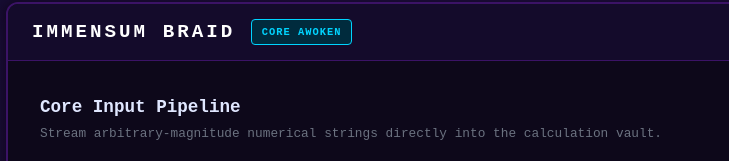
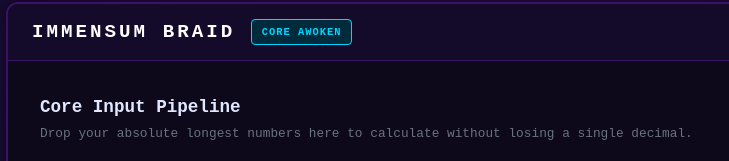
Before and after one commit to velariastarfire/Immensum, a plain HTML site: page calculator.html in a window 1280 px wide. Shown: the part 115-276 px from the top of the page, 159-888 px from the left. Drawn offline with Linux system fonts and the light colour scheme.

Commit message:
Update calculator.html

```diff
--- a/calculator.html
+++ b/calculator.html
@@ -1,1003 +1,506 @@
 <!DOCTYPE html>
-
 <html lang="en">
-
 <head>
-
     <meta charset="UTF-8">
-
     <meta name="viewport" content="width=device-width, initial-scale=1.0">
-
     <title>Immensum Matrix Console</title>
 
-
-
     <meta property="og:site_name" content="Immensum Engine">
-
     <meta property="og:title" content="Immensum Matrix Console">
-
     <meta name="application-name" content="Immensum Engine">
 
-
-
     <link rel="stylesheet" href="Assets/style.css">
-
-
 
     <style>
 
         /* 🌌 IMMENSUM MATRIX TERMINAL STYLES */
-
         body {
-
             background-color: #05030a;
-
             color: #d1d5db;
-
             font-family: 'Segoe UI', system-ui, sans-serif;
-
             margin: 0;
-
             padding: 0;
-
             min-height: 100vh;
-
         }
 
-
-
         .matrix-window {
-
             max-width: 950px;
-
             margin: 2rem auto;
-
             background: #0d081a;
-
             border: 2px solid #3b1366;
-
             border-radius: 12px;
-
             box-shadow: 0 0 40px rgba(59, 19, 102, 0.4), 0 0 15px rgba(0, 0, 0, 0.9);
-
             overflow: hidden;
-
         }
 
-
-
         .matrix-titlebar {
-
             background: #140b2b;
-
             padding: 0.8rem 1.5rem;
-
             display: flex;
-
             justify-content: space-between;
-
             align-items: center;
-
             border-bottom: 1px solid #3b1366;
-
         }
 
-
-
         .matrix-brand {
-
             display: flex;
-
             align-items: center;
-
             gap: 1rem;
-
         }
 
-
-
         .matrix-title {
-
             font-family: monospace;
-
             font-size: 1.2rem;
-
             font-weight: 900;
-
             letter-spacing: 3px;
-
             color: #ffffff;
-
             text-transform: uppercase;
-
         }
 
-
-
         .status-badge {
-
             background: #002b3d;
-
             border: 1px solid #00d4ff;
-
             color: #00d4ff;
-
             font-size: 0.65rem;
-
             font-family: monospace;
-
             padding: 0.2rem 0.6rem;
-
             border-radius: 4px;
-
             letter-spacing: 1px;
-
             font-weight: bold;
-
         }
 
-
-
         .matrix-body {
-
             padding: 2rem;
-
         }
 
-
-
         .section-header {
-
             font-family: monospace;
-
             color: #e0e7ff;
-
             font-size: 1.1rem;
-
             font-weight: bold;
-
             margin-bottom: 0.2rem;
-
         }
 
-
-
         .section-sub {
-
             font-family: monospace;
-
             color: #6b7280;
-
             font-size: 0.8rem;
-
             margin-bottom: 1.2rem;
-
         }
 
-
-
         /* 📥 INPUT PIPELINE GRID */
-
         .pipeline-grid {
-
             display: grid;
-
             grid-template-columns: 1fr 1fr;
-
             gap: 1.5rem;
-
             margin-bottom: 1.5rem;
-
         }
 
-
-
         .input-block label {
-
             display: block;
-
             font-family: monospace;
-
             font-size: 0.75rem;
-
             color: #6b7280;
-
             margin-bottom: 0.4rem;
-
         }
 
-
-
         .matrix-textarea {
-
             width: 100%;
-
             height: 70px;
-
             background: #05030a;
-
             border: 1px solid #281242;
-
             border-radius: 6px;
-
             color: #00d4ff;
-
             font-family: 'Courier New', monospace;
-
             font-size: 0.95rem;
-
             padding: 0.6rem;
-
             box-sizing: border-box;
-
             resize: none;
-
         }
 
-
-
         .matrix-textarea:focus {
-
             outline: none;
-
             border-color: #00d4ff;
-
             box-shadow: 0 0 10px rgba(0, 212, 255, 0.2);
-
         }
 
-
-
         /* 🟣 FUNCTION ACTION ROW */
-
         .action-row {
-
             display: grid;
-
             grid-template-columns: repeat(4, 1fr);
-
             gap: 1rem;
-
             margin-bottom: 2rem;
-
         }
 
-
-
         .matrix-btn {
-
             background: #3b1366;
-
             border: 1px solid #5a1e96;
-
             color: #ffffff;
-
             font-family: monospace;
-
             font-weight: bold;
-
             font-size: 0.85rem;
-
             padding: 0.8rem;
-
             border-radius: 6px;
-
             cursor: pointer;
-
             transition: all 0.2s ease;
-
         }
 
-
-
         .matrix-btn:hover {
-
             background: #5a1e96;
-
             border-color: #00d4ff;
-
             box-shadow: 0 0 12px rgba(0, 212, 255, 0.3);
-
             transform: translateY(-1px);
-
         }
 
-
-
         .matrix-btn:active {
-
             transform: translateY(0);
-
         }
 
-
-
         /* 📜 CORE LOG SYSTEM (TERMINAL FEED) */
-
         .log-header-bar {
-
             display: flex;
-
             justify-content: space-between;
-
             align-items: center;
-
             border-bottom: 1px solid #281242;
-
             padding-bottom: 0.4rem;
-
             margin-bottom: 1rem;
-
         }
 
-
-
         .clear-log-btn {
-
             background: transparent;
-
             border: none;
-
             color: #6b7280;
-
             font-family: monospace;
-
             font-size: 0.75rem;
-
             cursor: pointer;
-
             letter-spacing: 1px;
-
         }
 
-
-
         .clear-log-btn:hover {
-
             color: #ef4444;
-
         }
 
-
-
         .terminal-feed {
-
             background: #030206;
-
             border: 1px solid #1a0c2e;
-
             border-radius: 6px;
-
             height: 380px;
-
             overflow-y: auto;
-
             padding: 1rem;
-
             font-family: 'Courier New', monospace;
-
             font-size: 0.88rem;
-
             display: flex;
-
             flex-direction: column;
-
             gap: 1rem;
-
         }
 
-
-
         /* 🪟 TERMINAL FEED COLOR HIERARCHY */
-
         .log-entry.latest {
-
             opacity: 1;
-
         }
 
-
-
         .log-entry.latest .op-prefix,
-
         .log-entry.latest .op-math {
-
             color: #00cafc; /* Bright Cyan for active math equation */
-
         }
 
-
-
         .log-entry.latest .result-text {
-
             color: #ffffff; /* Bright Electric Blue for active answer string */
-
             font-size: 0.95rem;
-
             font-weight: bold;
-
         }
 
-
-
         /* 2. Older History Entries (Muted automatically as new math arrives) */
-
         .log-entry.history {
-
             opacity: 0.45; /* Softly dims older receipt history */
-
             transition: opacity 0.3s ease;
-
         }
 
-
-
         .log-entry.history .op-prefix,
-
         .log-entry.history .op-math {
-
             color: #00cafc; /* Muted deep slate/blue for historical math */
-
         }
 
-
-
         .log-entry.history .result-text {
-
             color: #ffffff; /* Darker muted blue for historical answers */
-
             font-weight: normal;
-
         }
 
-
-
         .op-prefix {
-
             color: #38bdf8;
-
             font-weight: bold;
-
         }
 
-
-
         .telemetry-tag {
-
             color: #f59e0b;
-
             font-size: 0.75rem;
-
             margin-left: 0.5rem;
-
             white-space: nowrap;
-
         }
 
-
-
         .copy-link {
-
             color: #6b7280;
-
             font-size: 0.7rem;
-
             cursor: pointer;
-
             margin-left: 0.75rem;
-
             text-decoration: underline;
-
         }
 
-
-
         .copy-link:hover {
-
             color: #ffd700;
-
         }
 
-
-
         /* ⚡ ENTERPRISE API BANNER */
-
         .b2b-banner {
-
             background: linear-gradient(135deg, #140b2b 0%, #06192e 100%);
-
             border: 1px solid rgba(0, 212, 255, 0.3);
-
             border-radius: 8px;
-
             padding: 1rem 1.25rem;
-
             margin-bottom: 1.5rem;
-
             display: flex;
-
             justify-content: space-between;
-
             align-items: center;
-
             box-shadow: 0 4px 20px rgba(0, 212, 255, 0.1);
-
         }
 
-
-
         .b2b-info h4 {
-
             color: #ffd700;
-
             font-family: monospace;
-
             font-size: 0.9rem;
-
             margin: 0 0 0.25rem 0;
-
             letter-spacing: 1px;
-
         }
 
-
-
         .b2b-info p {
-
             color: #94a3b8;
-
             font-size: 0.78rem;
-
             margin: 0;
-
             font-family: monospace;
-
         }
 
-
-
         .b2b-btn {
-
             background: linear-gradient(135deg, #00d4ff, #0072ff);
-
             color: #ffffff;
-
             font-family: monospace;
-
             font-weight: bold;
-
             font-size: 0.75rem;
-
             padding: 0.6rem 1rem;
-
             border-radius: 4px;
-
             text-decoration: none;
-
             letter-spacing: 1px;
-
             white-space: nowrap;
-
             transition: all 0.2s ease;
-
             border: 1px solid #00d4ff;
-
             margin-left: 1rem;
-
         }
 
-
-
         .b2b-btn:hover {
-
             box-shadow: 0 0 15px rgba(0, 212, 255, 0.5);
-
             transform: translateY(-1px);
-
         }
 
     </style>
-
 </head>
-
 <body>
 
-
-
     <!-- 🌌 NAV BAR -->
-
     <header class="forge-header">
-
         <div class="logo-container" style="display: flex; align-items: center; gap: 0.75rem;">
-
             <a href="index.html" style="display: flex; align-items: center; gap: 0.75rem; text-decoration: none;">
-
                 <img src="Assets/Logo_32.png" alt="Immensum Engine Logo" style="width: 32px; height: 32px;">
-
                 <span class="brand-name">Immensum Engine</span>
-
             </a>
-
         </div>
 
         <nav class="nav-links">
-
             <a href="index.html">Home</a>
-
             <a href="sheets-module.html">Sheets Module</a>
-
             <a href="https://github.com/velariastarfire/Immensum" target="_blank">GitHub</a>
-
         </nav>
-
     </header>
 
-
-
     <!-- 💻 MATRIX TERMINAL WORKSPACE -->
-
     <main class="matrix-window">
 
-
-
         <!-- Window Title Header -->
-
         <div class="matrix-titlebar">
-
             <div class="matrix-brand">
-
                 <span class="matrix-title">IMMENSUM BRAID</span>
-
                 <span class="status-badge">CORE AWOKEN</span>
-
             </div>
-
             <div>
-
                 <a href="index.html" class="matrix-btn" style="padding: 0.4rem 0.8rem; font-size: 0.75rem; text-decoration: none;">MAIN SITE</a>
-
             </div>
-
         </div>
-
-
 
         <div class="matrix-body">
 
-
-
             <!-- Pipeline Section -->
-
             <div class="section-header">Core Input Pipeline</div>
-
-            <div class="section-sub">Stream arbitrary-magnitude numerical strings directly into the calculation vault.</div>
-
-
+            <div class="section-sub">Drop your absolute longest numbers here to calculate without losing a single decimal.</div>
 
             <!-- Inputs -->
-
             <div class="pipeline-grid">
-
                 <div class="input-block">
-
                     <label for="valA">Value A</label>
-
                     <textarea id="valA" class="matrix-textarea" placeholder="Paste or type digits..."></textarea>
-
                 </div>
 
                 <div class="input-block">
-
                     <label for="valB">Value B</label>
-
                     <textarea id="valB" class="matrix-textarea" placeholder="Paste or type digits..."></textarea>
-
                 </div>
-
             </div>
 
-
-
             <!-- Action Buttons -->
-
             <div class="action-row">
-
                 <button class="matrix-btn" onclick="runCoreMath('add', '+')">ADD (A + B)</button>
-
                 <button class="matrix-btn" onclick="runCoreMath('sub', '-')">SUB (A − B)</button>
-
                 <button class="matrix-btn" onclick="runCoreMath('mul', '*')">MUL (A * B)</button>
-
                 <button class="matrix-btn" onclick="runCoreMath('div', '/')">DIV (A / B)</button>
-
             </div>
 
-
-
-
-
             <!-- ⚡ B2B ENTERPRISE BANNER -->
-
             <div class="b2b-banner">
-
                 <div class="b2b-info">
-
                     <h4>⚡ NEED BULK BATCHING OR DIRECT API INTEGRATION?</h4>
-
                     <p>Bypass single-line limits. Integrate Immensum Engine directly into Python, Java, Node, or C# pipelines.</p>
-
                 </div>
-
                 <a href="mailto:b2b@immensum.app?subject=Immensum%20Engine%20B2B%20API%20Inquiry" class="b2b-btn">CONTACT B2B PIPELINE</a>
-
             </div>
 
-
-
-
-
             <!-- Log Header & Feed -->
-
             <div class="log-header-bar">
-
                 <span class="section-header" style="font-size: 0.85rem;">CORE LOG SYSTEM</span>
-
                 <button class="clear-log-btn" onclick="clearConsoleLog()">CLEAR LOG</button>
-
             </div>
 
-
-
             <div id="terminalFeed" class="terminal-feed">
-
                 <div class="log-entry" style="color: #4b5563;">
-
                     &gt;&gt; Core initialized. Awaiting ignition...
-
                 </div>
-
             </div>
-
-
-
         </div>
-
     </main>
 
-
-
     <!-- 🛠️ FOOTER -->
-
     <footer class="forge-footer">
-
         <div class="footer-content">
-
             <p>&copy; 2026 Immensum Engine. Powered by Velaria Starfire. Bridging the Impossible.</p>
-
             <nav class="legal-links">
-
                 <a href="privacy.html">Privacy Policy</a>
-
                 <span class="divider">|</span>
-
                 <a href="terms.html">Terms of Service</a>
-
                 <span class="divider">|</span>
-
                 <a href="https://github.com/velariastarfire/Immensum/issues" target="_blank">Support</a>
-
             </nav>
-
         </div>
-
     </footer>
-
-
 
  <script>
 
         async function runCoreMath(opEndpoint, opSymbol) {
-
             const rawA = document.getElementById('valA').value.trim();
-
             const rawB = document.getElementById('valB').value.trim();
-
             const feed = document.getElementById('terminalFeed');
 
-
-
             if (!rawA || !rawB) {
-
                 alert("Core Input Pipeline requires valid numeric strings in both Value A and Value B.");
-
                 return;
-
             }
-
-
 
             const startTime = performance.now();
 
-
-
             try {
-
                 const response = await fetch(`https://google-bridge.velariastarfire.workers.dev/${opEndpoint}`, {
-
                     method: "POST",
-
                     headers: {
-
                         "Content-Type": "application/json"
-
                     },
-
                     body: JSON.stringify({
-
                         a: rawA,
-
                         b: rawB
-
                     })
-
                 });
 
-
-
                 const endTime = performance.now();
-
                 const durationMs = (endTime - startTime).toFixed(4);
 
-
-
                 // If the worker returns 401, 403, 404, or 500, read the exact JSON payload
-
                 if (!response.ok) {
-
                     let errDetails = `HTTP ${response.status} ${response.statusText}`;
-
                     try {
-
                         const errJson = await response.json();
-
                         errDetails += ` | ${JSON.stringify(errJson)}`;
-
                     } catch(e) {
-
                         const text = await response.text();
-
                         if (text) errDetails += ` | ${text}`;
-
                     }
 
-
-
                     printLogEntry(feed, `>> Core Fault [HTTP ${response.status}]: ${errDetails}`, "#ef4444");
-
                     return;
-
                 }
 
-
-
                 const data = await response.json();
-
                 const resultVal = data.result || data.error || "Execution Error";
 
-
-
                 // Demote existing entries from 'latest' to 'history'
-
                 const currentLatest = feed.querySelectorAll('.log-entry.latest');
-
                 currentLatest.forEach(el => {
-
                     el.classList.remove('latest');
-
                     el.classList.add('history');
-
                 });
 
-
-
                 // Construct successful terminal output line
-
                 const entryCard = document.createElement('div');
-
                 entryCard.className = 'log-entry latest';
-
                 entryCard.innerHTML = `
-
                     <span class="op-prefix">&gt;&gt; Operation:</span> <span class="op-math">${rawA} ${opSymbol} ${rawB} =</span><br>
-
                     <strong class="result-text">${resultVal}</strong>
-
                     <span class="telemetry-tag">[ ⚡ ${durationMs} ms ]</span>
-
                     <span class="copy-link" onclick="copyString('${resultVal}', this)">[copy]</span>
-
                 `;
 
-
-
                 feed.prepend(entryCard);
-
-
-
                 } catch (err) {
 
                     // Catches browser CORS blocks, SSL issues, or dropped requests
-
                     const details = err.message || err.toString();
-
                     printLogEntry(feed, `>> Core Fault (Browser/CORS): ${details} | Check Console (F12) for origin flags.`, "#ef4444");
-
                 }
-
             }
 
-
-
         function printLogEntry(feed, text, color) {
-
             const errCard = document.createElement('div');
-
             errCard.className = 'log-entry';
-
             errCard.style.color = color;
-
             errCard.innerText = text;
-
             feed.prepend(errCard);
-
         }
 
-
-
         function copyString(text, element) {
-
             navigator.clipboard.writeText(text).then(() => {
 
                 // Instant silent visual confirmation right on the link!
-
                 const originalText = element.innerText;
-
                 element.innerText = "[copied!]";
-
                 element.style.color = "#ffd700"; // Glow gold
 
-
-
                 setTimeout(() => {
-
                     element.innerText = originalText;
-
                     element.style.color = ""; // Revert back to original
-
                 }, 1500);
-
             });
-
         }
 
-
-
         function clearConsoleLog() {
-
             document.getElementById('terminalFeed').innerHTML = `
-
                 <div class="log-entry" style="color: #4b5563;">
-
                     &gt;&gt; Core log cleared. Awaiting ignition...
-
                 </div>
-
             `;
-
         }
 
     </script>
-
 </body>
-
 </html>
```
